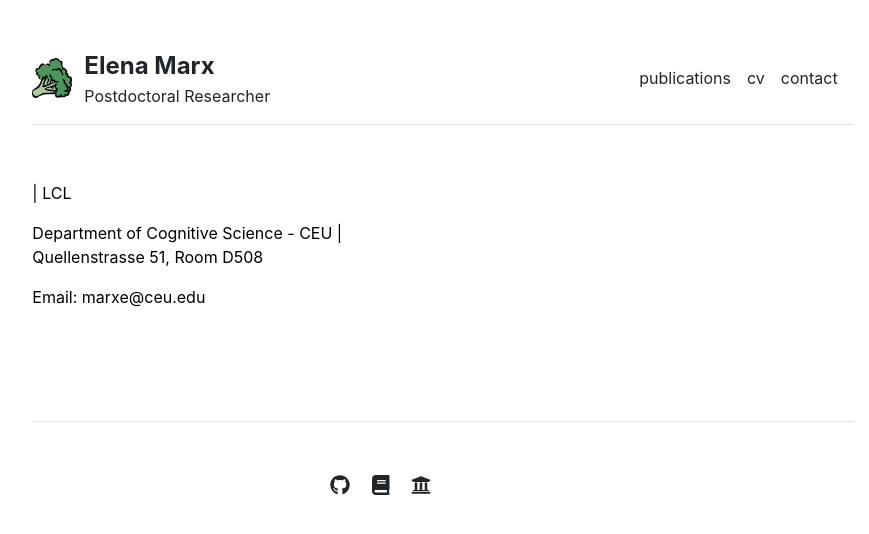
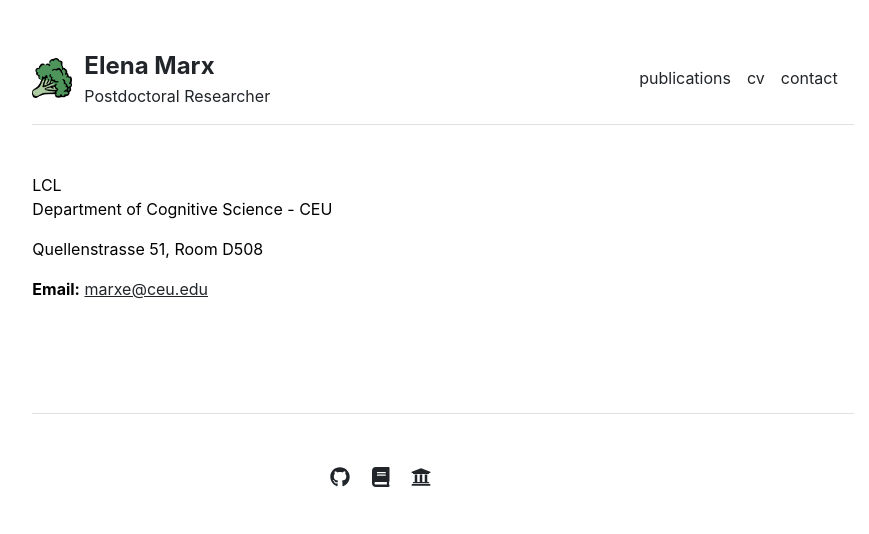
Before and after one commit to elena-marx/elena-marx.github.io, a Jekyll site: the page built from contact.md, in a window 1280 px wide. Shown: the top 534 px of the page, without its empty margins (197-1066 px from the left). Built offline with Jekyll 4.4.1, drawn with Linux system fonts in a browser that asks for light colours.

Commit message:
contact format updated

```diff
--- a/_includes/contact.html
+++ b/_includes/contact.html
@@ -1,13 +1,23 @@
 <div class="row g-5 mb-5">
   <div>
-    <!--<h3 class="fw-bold border-bottom pb-3 mb-5">Contact</h3>-->
     {% for contact in site.data.settings.contacts %}
     <div class="row g-5 mb-5">
-      <div class="col-md-6">
-        <h4>{{ contact.name }}</h4>
-        <p>{{ contact.title }} | {{ contact.department }}</p>
-        <p>{{ contact.institution }} | {{ contact.institution_address }}</p>
-        <p>Email: {{ contact.email }}</p>
+      <div class="col-md-8">
+        <p>
+          {{ contact.department }}<br>
+          {{ contact.institution }}
+        </p>
+
+        <p>
+          {{ contact.institution_address }}
+        </p>
+        <p>
+          <strong>Email:</strong>
+          <a href="mailto:{{ contact.email }}">
+            {{ contact.email }}
+          </a>
+        </p>
+
       </div>
     </div>
     {% endfor %}
```
Also changed, not shown: 1 other file.
